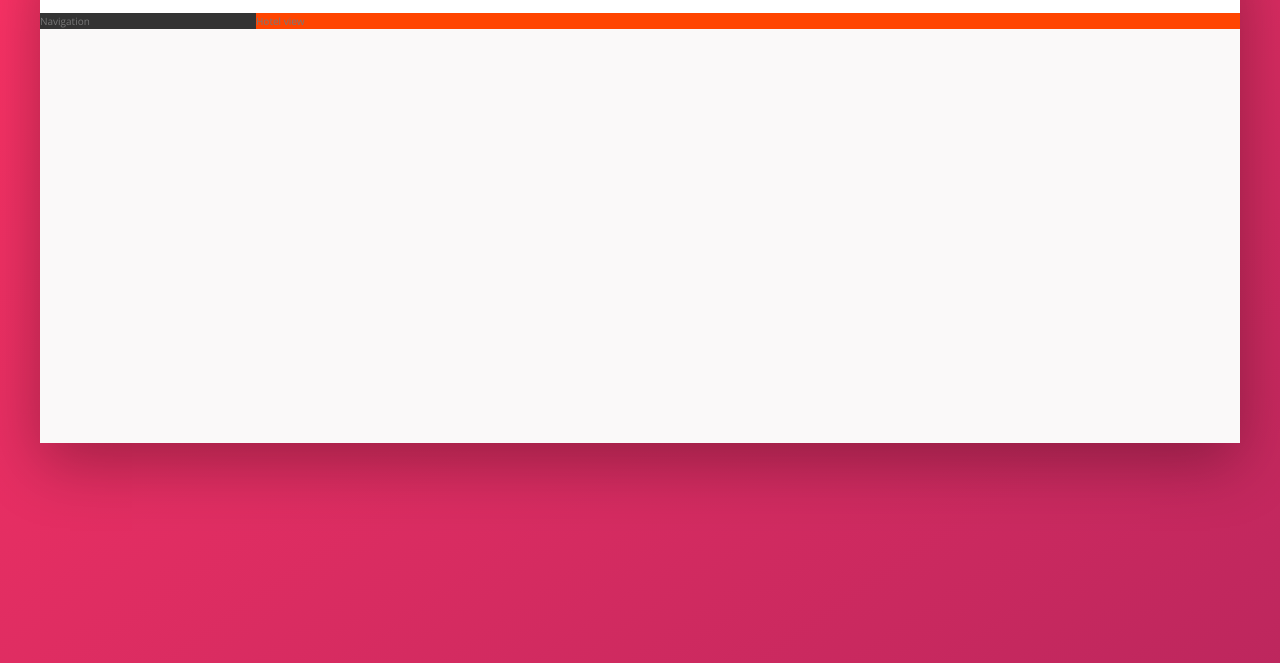
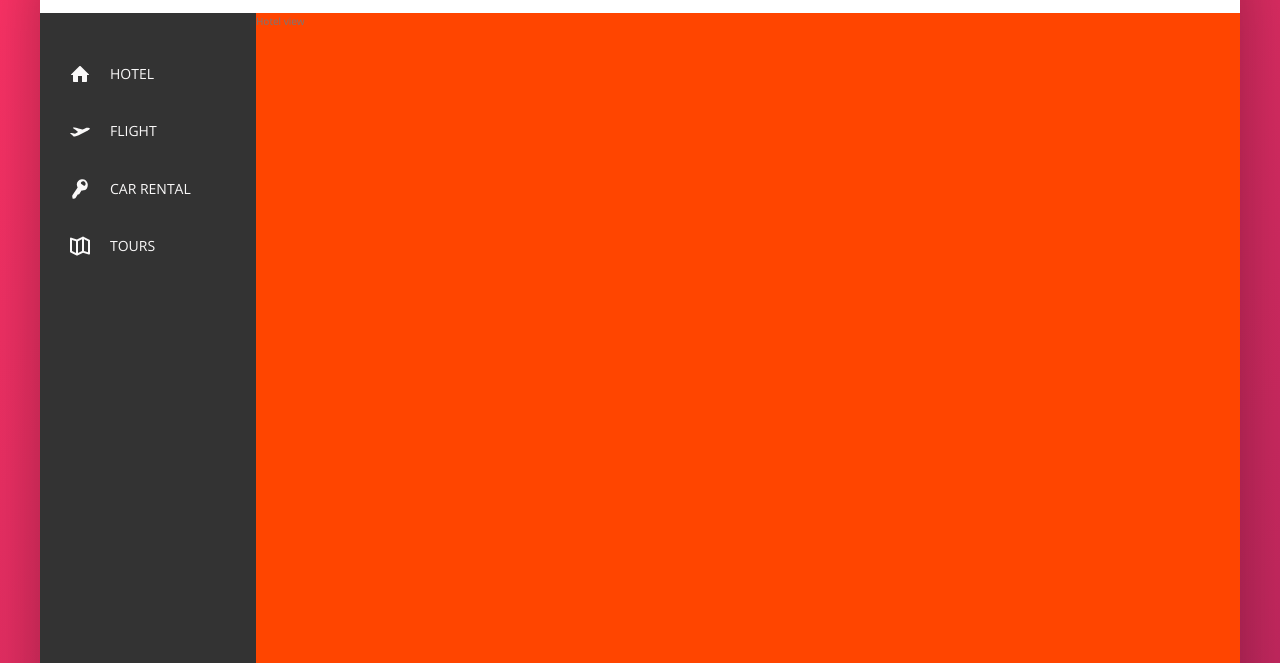
Before and after one commit to amiregerguri/trillo, a website: page index.html in a window 1280 px wide. Shown: the part 137-800 px from the top of the page. Drawn offline with nearby package versions, Linux system fonts and the light colour scheme.

Commit message:
day2- part II

```diff
--- a/index.html
+++ b/index.html
@@ -49,8 +49,53 @@
 
             <div class="content">
                 <nav class="sidebar">
-                    Navigation
+                   <ul class="side-nav">
+                       <li class="side-nav__item side-nav__item--active">
+                           <a href="#" class="side-nav__link">
+                               <svg class="side-nav__icon">
+                                   <use xlink:href="img/sprite.svg#icon-home"></use>
+                               </svg>
+                               <span>Hotel</span>
+                           </a>
+                       </li>
+
+                       <li class="side-nav__item">
+                           <a href="#" class="side-nav__link">
+                               <svg class="side-nav__icon">
+                                   <use xlink:href="img/sprite.svg#icon-aircraft-take-off"></use>
+                               </svg>
+                               <span>flight</span>
+                           </a>
+                       </li>
+
+                       <li class="side-nav__item">
+                           <a href="#" class="side-nav__link">
+                               <svg class="side-nav__icon">
+                                   <use xlink:href="img/sprite.svg#icon-key"></use>
+                               </svg>
+                               <span>car rental</span>
+                           </a>
+                       </li>
+
+                       <li class="side-nav__item">
+                           <a href="#" class="side-nav__link">
+                               <svg class="side-nav__icon">
+                                   <use xlink:href="img/sprite.svg#icon-map"></use>
+                               </svg>
+                               <span>tours</span>
+                           </a>
+                       </li>
+                   </ul>
+
+                   <div class="legal">
+                       &copy; 2018 by trillo. This page was designed by Jonas, developed by me.
+                   </div>
                 </nav>
+
+
+
+
+
 
                 <main class="hotel-view">
                     Hotel view
--- a/sass/_components.scss
+++ b/sass/_components.scss
@@ -126,3 +126,86 @@
 
 
 }
+
+
+/////////////////////////////////////////////////////
+// SIDE NAVIGATION
+
+.side-nav{
+    font-size: 1.4rem;
+    list-style: none;
+    margin-top: 3.5rem;
+
+    &__item{
+        position: relative;
+
+        &:not(:last-child){
+            margin-bottom: .5rem;
+        }
+    }
+
+    &__item::before{
+        content: "";
+        position: absolute;
+        top: 0;
+        left: 0;
+        height: 100%;
+        width: 3px;
+        background-color: var(--color-primary);
+        transform: scaleY(0);
+        transition: transform .2s,
+            width .4s cubic-bezier(1,0,0,1) .2s,
+            background-color .1s;
+    }
+
+    &__item:hover::before{
+        transform: scaleY(1);
+        width: 100%;
+    }
+
+    &__link:hover::before,
+    &__link--active::before{
+        transform: scaleY(1);
+        width: 100%;
+    }
+
+    &__item:active::before{
+        background-color: var(--color-primary-light);
+    }
+
+
+    &__link:link,
+    &__link:visited{
+        color: var(--color-gray-light-1);
+        text-decoration: none;
+        text-transform: uppercase;
+        display: block;
+        padding: 1.5rem 3rem;
+        position: relative;
+        z-index: 10;
+
+        display: flex;
+        align-items: center;
+    }
+
+    &__icon{
+        width: 2rem;
+        height: 2rem;
+        margin-right: 2rem;
+        fill: currentColor;
+    }
+
+
+}
+/////////////////////////////////////////////////////
+// LEGAL TEXT
+.legal{
+
+    font-size: 1.2rem;
+    color: var(--color-gray-light-4);
+    text-align: center;
+    padding: 2.5rem;
+
+
+
+}
--- a/sass/_layout.scss
+++ b/sass/_layout.scss
@@ -30,10 +30,18 @@
     //    flex-basis: 20%;
     flex: 0 0 18%;
 
+    display: flex;
+    flex-direction: column;
+    justify-content: space-between;
+
 }
 
 .hotel-view{
     background-color: #fff;
+    flex: 1;
+
+
+    //test
+    height: 80rem;
     background-color: orangered;
-    flex: 1;
 }
```
Also changed, not shown: css/style.css.
